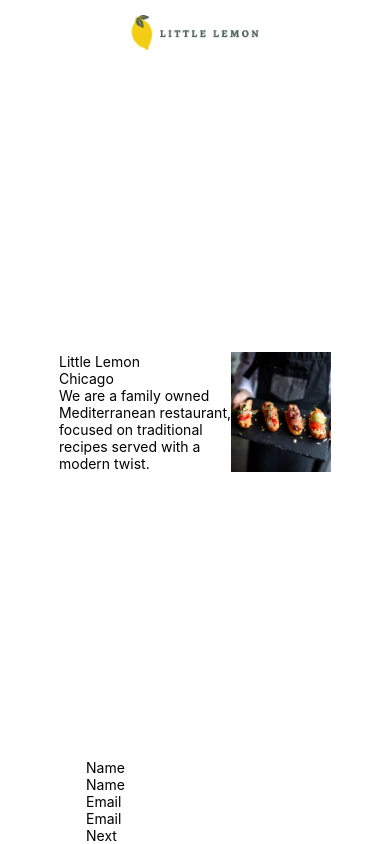
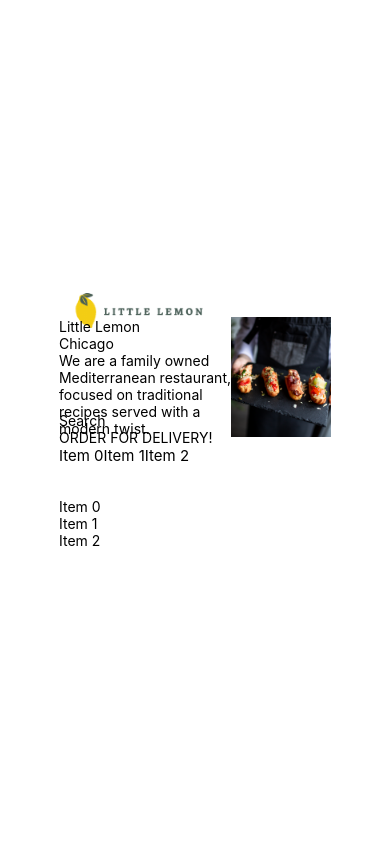
Before and after one commit to danielyoshizawa/react-native-little-lemon, a React Native app: screen / in a window 390 px wide. Built offline with nearby package versions, Linux system fonts and the light colour scheme.

Commit message:
Adding the home page

```diff
--- a/App.js
+++ b/App.js
@@ -2,11 +2,12 @@ import { StatusBar } from 'expo-status-bar';
 import { StyleSheet, Text, View } from 'react-native';
 import Header from './components/Header'
 import Onboarding from './screens/Onboarding'
+import Home from './screens/Home'
 
 export default function App() {
   return (
     <View style={styles.container}>
-      <Onboarding />
+      <Home />
     </View>
   );
 }
--- /dev/null
+++ b/components/Food.js
@@ -0,0 +1,13 @@
+import {
+  StyleSheet,
+  Text,
+  View,
+} from 'react-native';
+
+export default function Food(props) {
+  return (
+    <View>
+      <Text>{props.item.title}</Text>
+    </View>
+  )
+}
--- /dev/null
+++ b/components/FoodList.js
@@ -0,0 +1,46 @@
+import {
+  StyleSheet,
+  Text,
+  View,
+  FlatList
+} from 'react-native';
+
+import Food from './Food'
+
+const DATA = [
+  {
+    id : '0',
+    title: 'Item 0'
+  },
+  {
+    id : '1',
+    title: 'Item 1'
+  },
+  {
+    id : '2',
+    title: 'Item 2'
+  }
+]
+
+export default function FoodList() {
+  return (
+    <View style={styles.container}>
+      <FlatList
+        data={DATA}
+        renderItem={({item}) => (<Food item={item} />)}
+        keyExtractor={(item, index) => item + index}
+      />
+    </View>
+  )
+}
+
+const styles = StyleSheet.create({
+  container: {
+    flex: 1,
+    padding: 0,
+    margin: 0
+  },
+  item: {
+    fontSize: 15,
+  }
+})
--- /dev/null
+++ b/components/Menu.js
@@ -0,0 +1,58 @@
+import {
+  StyleSheet,
+  Text,
+  View,
+  FlatList
+} from 'react-native';
+
+const DATA = [
+  {
+    id : '0',
+    title: 'Item 0'
+  },
+  {
+    id : '1',
+    title: 'Item 1'
+  },
+  {
+    id : '2',
+    title: 'Item 2'
+  }
+]
+
+const Item = ({item}) => (
+  <Text style={styles.item}>{item.title}</Text>
+)
+
+export default function Menu() {
+  const renderItem = ({item}) => {
+    return (
+      <Item
+        item={item}
+      />
+    )
+  }
+
+  return (
+      <View style={styles.container}>
+        <Text>ORDER FOR DELIVERY!</Text>
+        <FlatList
+          horizontal
+          data={DATA}
+          renderItem={renderItem}
+          keyExtractor={item => item.id}
+        />
+      </View>
+  )
+}
+
+const styles = StyleSheet.create({
+  container: {
+    flex: 1,
+    padding: 0,
+    margin: 0
+  },
+  item: {
+    fontSize: 15,
+  }
+})
--- /dev/null
+++ b/components/Search.js
@@ -0,0 +1,9 @@
+import { StyleSheet, Text, View } from 'react-native';
+
+export default function Search() {
+  return (
+    <View>
+      <Text>Search</Text>
+    </View>
+  )
+}
--- /dev/null
+++ b/screens/Home.js
@@ -0,0 +1,18 @@
+import { StyleSheet, Text, View } from 'react-native';
+import Header from '../components/Header'
+import Hero from '../components/Hero'
+import Search from '../components/Search'
+import Menu from '../components/Menu'
+import FoodList from '../components/FoodList'
+
+export default function Home() {
+  return (
+    <View>
+      <Header />
+      <Hero />
+      <Search />
+      <Menu />
+      <FoodList />
+    </View>
+  )
+}
```
